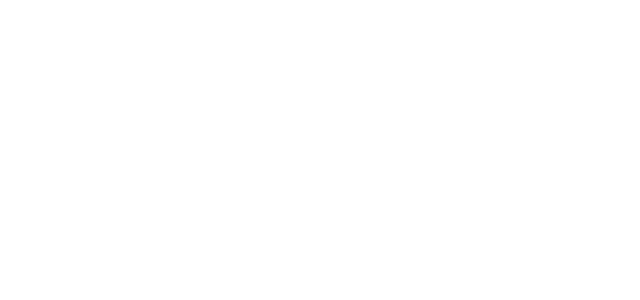
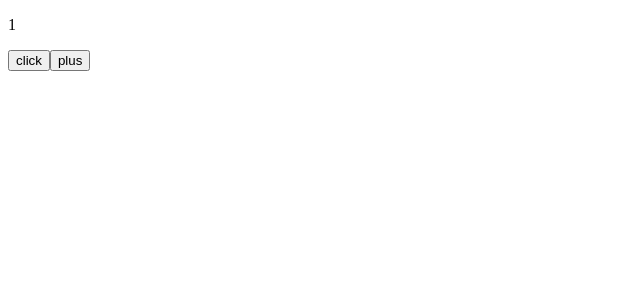
Before and after one commit to minki3/typescript-practice, a React (Create React App) app: page /context in a window 1280 px wide. Before the commit this address had no page. Shown: the top 300 px of the page, without its empty margins (0-640 px from the left). Built offline with nearby package versions, Linux system fonts and the light colour scheme.

Commit message:
contextAPI 커스텀 훅 연습

```diff
--- a/src/Context.tsx
+++ b/src/Context.tsx
@@ -1,15 +1,41 @@
-import React, { ReactNode, createContext } from "react";
+import React, {
+  ReactNode,
+  createContext,
+  useContext,
+  useState,
+  useEffect,
+} from "react";
 
 export const firstContext = createContext<any>(undefined);
 
-export const firstContextProvider = ({ children }: { children: ReactNode }) => {
-  const initialValue = {
-    name: "kim",
-    age: 20,
+export const FirstContextProvider = ({
+  children,
+}: {
+  children: React.ReactNode;
+}) => {
+  const [count, setCount] = useState("1");
+
+  const input = (id: string) => {
+    if (count !== id) {
+      setCount(id);
+    }
   };
+  const output = () => {
+    setCount("");
+  };
+  const plus = () => {
+    setCount((prev) => prev + 1);
+  };
+
+  useEffect(() => {
+    console.log("hi");
+  }, [count]);
+
   return (
-    <firstContext.Provider value={initialValue}>
+    <firstContext.Provider value={{ count, input, output, plus }}>
       {children}
     </firstContext.Provider>
   );
 };
+
+export const useFirst = () => useContext(firstContext);
--- a/src/Router.tsx
+++ b/src/Router.tsx
@@ -8,6 +8,7 @@ import ReactQuery from "./pages/react-query/ReactQuery";
 import Practice from "./pages/react-hook-form/Practice";
 import PdfPage from "./pages/pdf/Pdf";
 import ReactScrollPage from "./pages/react-scroll/ReactScroll";
+import ContextCheck from "./pages/ContextCheck/ContextCheck";
 
 function Router() {
   return (
@@ -21,6 +22,7 @@ function Router() {
         <Route path="/reactform" element=<Practice /> />
         <Route path="/pdf" element=<PdfPage /> />
         <Route path="/scroll" element=<ReactScrollPage /> />
+        <Route path="/context" element=<ContextCheck /> />
       </Routes>
     </BrowserRouter>
   );
--- /dev/null
+++ b/src/pages/ContextCheck/ContextCheck.tsx
@@ -0,0 +1,27 @@
+import React from "react";
+import { useContext } from "react";
+import { firstContext, useFirst } from "../../Context";
+
+export default function ContextCheck() {
+  const context = useFirst();
+  console.log(context);
+  return (
+    <div>
+      <p>{context.count}</p>
+      <button
+        onClick={() => {
+          context.input(2);
+        }}
+      >
+        click
+      </button>
+      <button
+        onClick={() => {
+          context.plus();
+        }}
+      >
+        plus
+      </button>
+    </div>
+  );
+}
--- a/src/pages/responsiveWeb/Page.tsx
+++ b/src/pages/responsiveWeb/Page.tsx
@@ -2,8 +2,11 @@ import React from "react";
 import { Default, Mobile, Tablet, Desktop } from "./ResponsiveWeb";
 import Test from "./Test";
 import Test2 from "./Test2";
+import { useFirst } from "../../Context";
 
 const Page = () => {
+  const first = useFirst();
+  console.log(first.count);
   return (
     <div>
       <Default children={<Test />}></Default>
@@ -17,6 +20,7 @@ const Page = () => {
       <Desktop>
         <div>desktop</div>
       </Desktop>
+      <div>{first.count}</div>
     </div>
   );
 };
```
Also changed, not shown: src/index.tsx (+5 -5 lines).
